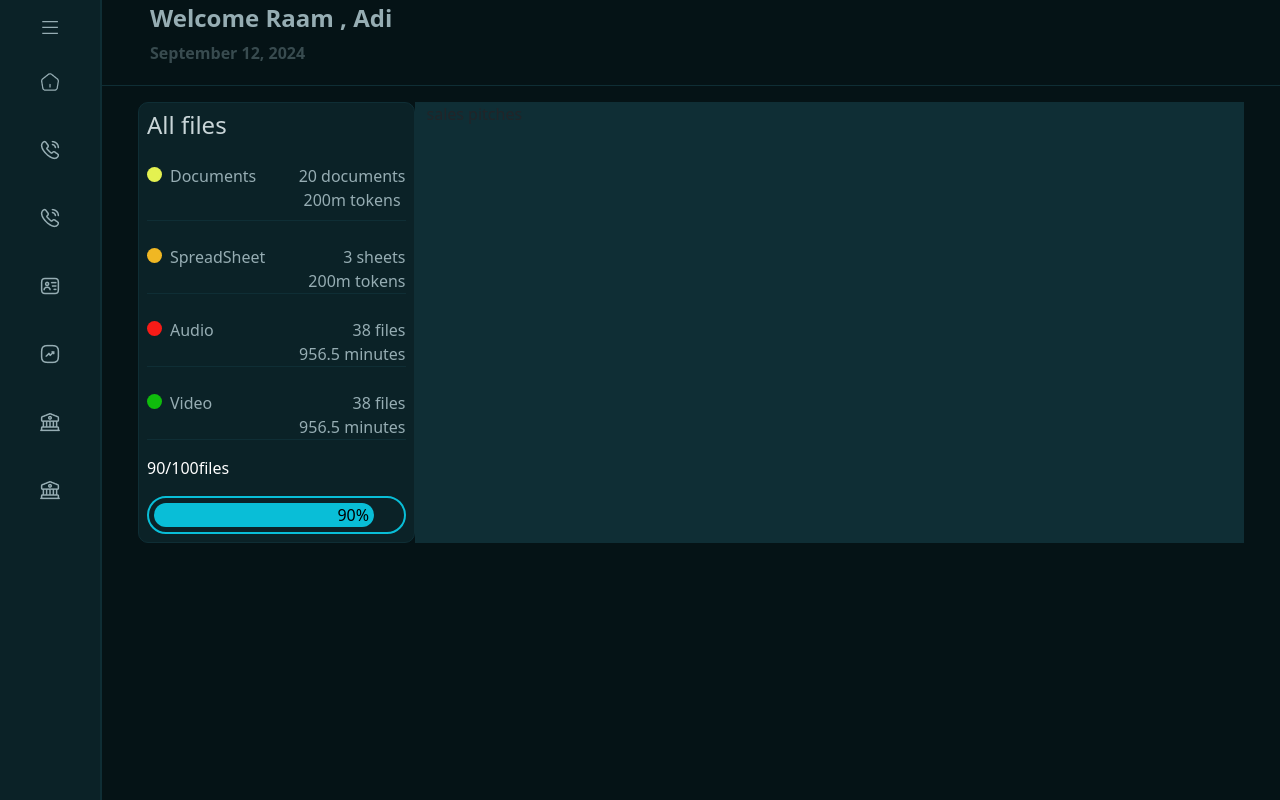
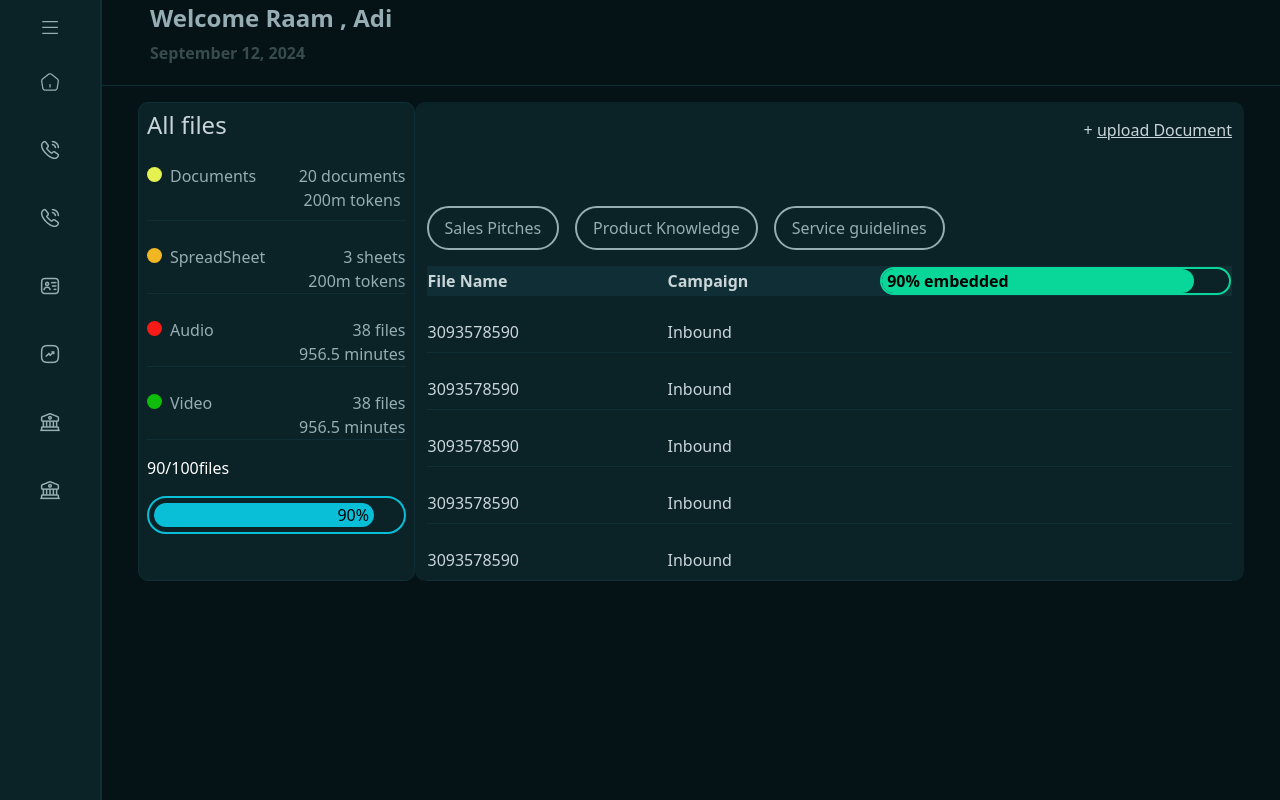
Before and after one commit to jodosjodos/agentCall, a React (Vite) app: page /knowledge in a window 1280 px wide. Built offline with nearby package versions, Linux system fonts and the light colour scheme.

Commit message:
one model

```diff
--- /dev/null
+++ b/src/component/SalesPitchers.tsx
@@ -0,0 +1,72 @@
+import styled from "styled-components";
+
+const ParentProgressBar = styled.div`
+  border: 2px solid #09d799;
+  border-radius: 20px;
+  background-color: #0b2227;
+`;
+const ChildProgressBar = styled.div`
+  background-color: #09d799;
+  border-radius: 20px;
+  color: black;
+  width: 90%;
+  padding-inline: 5px;
+`;
+const TableParent = styled.table`
+  color: #c9d5d8;
+`;
+
+const TheadMade = styled.tr`
+  background-color: #0f2e35;
+  color: #c9d5d8;
+  padding: 4px;
+`;
+
+const TRrMade = styled.tr`
+  background-color: #0b2227;
+  border-bottom: 1px solid #0f2e35;
+`;
+
+export function SalesPitchers() {
+  return (
+    <TableParent>
+      <TheadMade>
+        <th>File Name</th>
+        <th>Campaign</th>
+        <th>
+          <ParentProgressBar>
+            <ChildProgressBar>90% embedded</ChildProgressBar>
+          </ParentProgressBar>
+        </th>
+      </TheadMade>
+
+      <tbody>
+        <TRrMade className="pt-5">
+          <td className="pt-4 pb-2">3093578590</td>
+          <td className="pt-4 pb-2">Inbound</td>
+          <td className="pt-4 pb-2"></td>
+        </TRrMade>
+        <TRrMade className="pt-5">
+          <td className="pt-4 pb-2">3093578590</td>
+          <td className="pt-4 pb-2">Inbound</td>
+          <td className="pt-4 pb-2"></td>
+        </TRrMade>
+        <TRrMade className="pt-5">
+          <td className="pt-4 pb-2">3093578590</td>
+          <td className="pt-4 pb-2">Inbound</td>
+          <td className="pt-4 pb-2"></td>
+        </TRrMade>
+        <TRrMade className="pt-5">
+          <td className="pt-4 pb-2">3093578590</td>
+          <td className="pt-4 pb-2">Inbound</td>
+          <td className="pt-4 pb-2"></td>
+        </TRrMade>
+        <TRrMade className="pt-5">
+          <td className="pt-4 pb-2">3093578590</td>
+          <td className="pt-4 pb-2">Inbound</td>
+          <td className="pt-4 pb-2"></td>
+        </TRrMade>
+      </tbody>
+    </TableParent>
+  );
+}
--- a/src/pages/KnowledgePage.tsx
+++ b/src/pages/KnowledgePage.tsx
@@ -1,6 +1,7 @@
-import { Col,  Row } from "react-bootstrap";
+import { Col, Row } from "react-bootstrap";
 import styled from "styled-components";
 import "./int.css";
+import { SalesPitchers } from "../component/SalesPitchers";
 const H1Styled = styled.h4`
   color: #96adb3;
   font-weight: bold;
@@ -58,23 +59,47 @@ const ComponentDiv = styled.div`
   color: #96adb3;
 `;
 const ParentProgressBar = styled.div`
-  border:2px solid #09BED7;
-  border-radius:20px;
-  padding:5px;
+  border: 2px solid #09bed7;
+  border-radius: 20px;
+  padding: 5px;
 `;
 const ChildProgressBar = styled.div`
-  background-color: #09BED7;
-  border-radius:20px;
- color:black;
- width:90%;
- padding-inline:5px;
-
+  background-color: #09bed7;
+  border-radius: 20px;
+  color: black;
+  width: 90%;
+  padding-inline: 5px;
 `;
 
 // sales
 const SalesCol = styled(Col)`
-background-color:#0F2E35;
-`
+  background-color: #0b2227;
+  border-radius: 10px;
+`;
+
+const LinkP = styled.p`
+  color: #c9d5d8;
+  &:hover {
+    cursor: pointer;
+  }
+`;
+const ComponentRender = styled.button`
+  border: 2px solid #96adb3;
+  color: #96adb3;
+  background-color: transparent;
+  border-radius: 25px;
+  &:hover {
+    background-color: #4a666c;
+    border-color: #96adb3;
+  }
+  &:active {
+    background-color: #4a666c;
+    border-color: #96adb3;
+  }
+`;
+const UnderLineSpan = styled.span`
+  text-decoration: underline;
+`;
 export function KnowledgePage() {
   return (
     <Col>
@@ -82,7 +107,7 @@ export function KnowledgePage() {
         <H1Styled>Welcome Raam , Adi</H1Styled>
         <PModified>September 12, 2024</PModified>
       </DivStyled>
-      <Row sm={3} className="pt-3 px-5  ">
+      <Row sm={3} className="pt-3 px-5 ">
         <FileCol lg={3} className="p-2 d-flex flex-column gap-3">
           <StyledH4>All files</StyledH4>
           {/* parental one */}
@@ -141,20 +166,31 @@ export function KnowledgePage() {
           </div>
           <div>
             <p>90/100files</p>
-            {/* not done yet */}
-            {/* <ProgressBarChild
-              min={0}
-              max={100}
-              now={90}
-              label={`${90}%`}
-              variant="awesome"
-            ></ProgressBarChild> */}
+
             <ParentProgressBar>
               <ChildProgressBar className="text-end">90%</ChildProgressBar>
             </ParentProgressBar>
           </div>
         </FileCol>
-        <SalesCol lg={9}>sales pitches</SalesCol>
+        <SalesCol lg={9} className="d-flex flex-column gap-5 pt-3">
+          <LinkP className="text-end">
+            + <UnderLineSpan> upload Document</UnderLineSpan>
+          </LinkP>
+          <div className="d-flex flex-column gap-3">
+            <div className="d-flex flex-row gap-3">
+              <ComponentRender className="py-2 px-3">
+                Sales Pitches
+              </ComponentRender>
+              <ComponentRender className="py-2 px-3">
+                Product Knowledge
+              </ComponentRender>
+              <ComponentRender className="py-2 px-3">
+                Service guidelines
+              </ComponentRender>
+            </div>
+            <SalesPitchers />
+          </div>
+        </SalesCol>
       </Row>
     </Col>
   );
```
